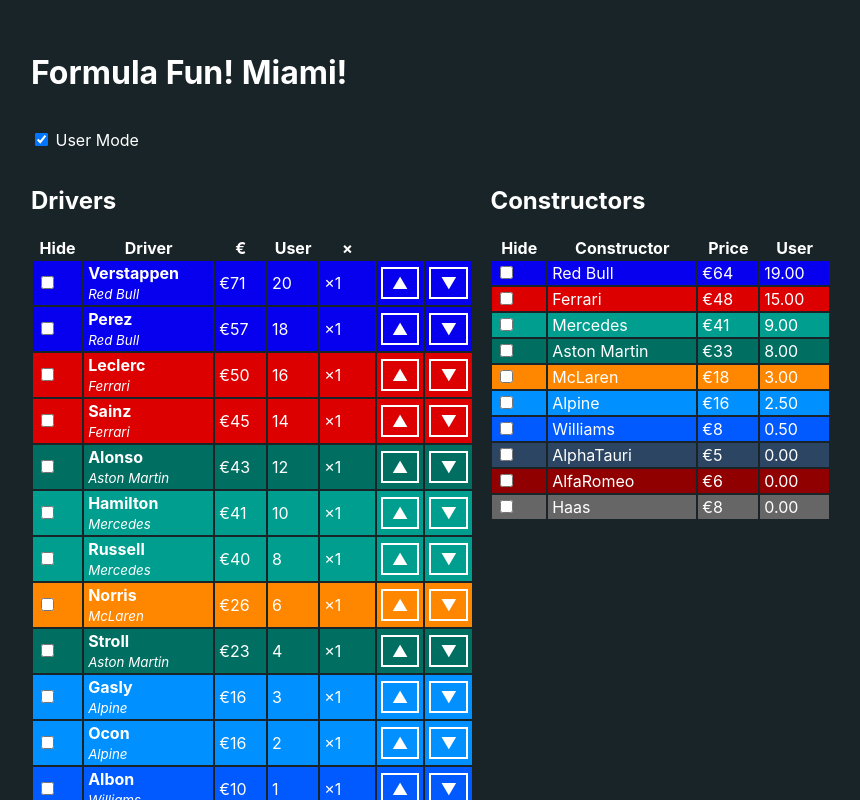
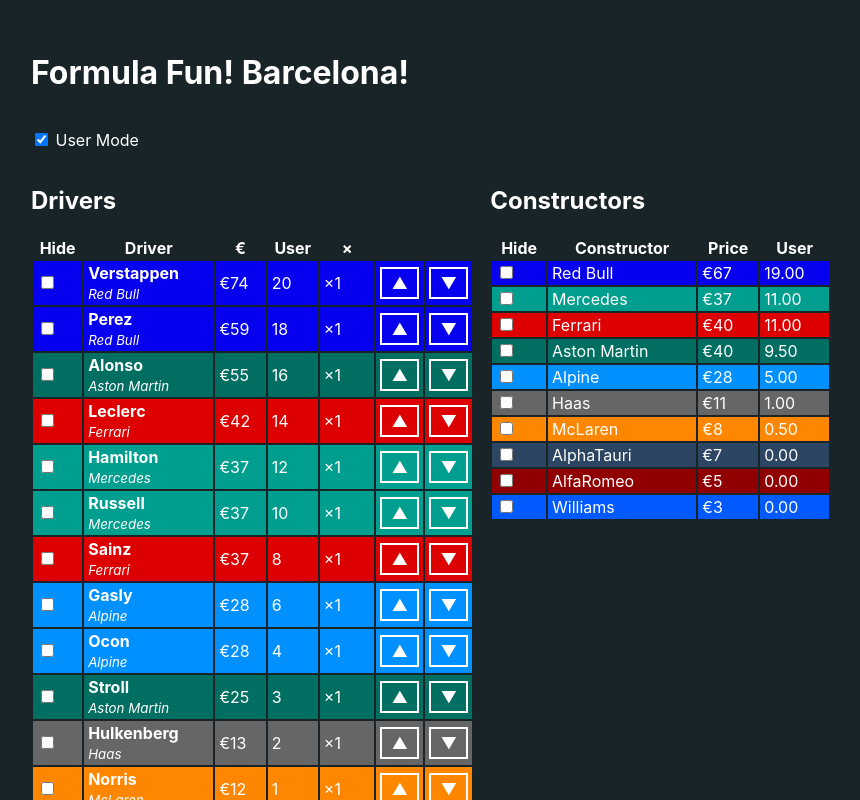
Before and after one commit to decepulis/formula-fun, a SvelteKit app: page / in a window 1280 px wide. Shown: the top 800 px of the page, without its empty margins (209-1069 px from the left). Built offline with nearby package versions, Linux system fonts and the light colour scheme.

Commit message:
prelim barcelona

```diff
--- a/src/2023.ts
+++ b/src/2023.ts
@@ -229,5 +229,55 @@
 			Hulkenberg: { o1: 50000, o3: 15000, o6: 1600, o10: 225 },
 			Magnussen: { o1: 50000, o3: 15000, o6: 1600, o10: 250 }
 		}
+	},
+	{
+		name: 'Monaco',
+		odds: {
+			Hamilton: { o1: 2000, o3: 300, o6: -275, o10: -400 },
+			Russell: { o1: 5000, o3: 800, o6: -200, o10: -300 },
+			Verstappen: { o1: 150, o3: -275, o6: -600, o10: -700 },
+			Perez: { o1: 700, o3: 110, o6: -400, o10: -550 },
+			Leclerc: { o1: 275, o3: -165, o6: -600, o10: -700 },
+			Sainz: { o1: 600, o3: -140, o6: -400, o10: -500 },
+			Piastri: { o1: 200000, o3: 50000, o6: 3300, o10: 350 },
+			Norris: { o1: 25000, o3: 6600, o6: 300, o10: -250 },
+			Stroll: { o1: 10000, o3: 1600, o6: 100, o10: -275 },
+			Alonso: { o1: 450, o3: -140, o6: -500, o10: -650 },
+			Gasly: { o1: 50000, o3: 6600, o6: 450, o10: -165 },
+			Ocon: { o1: 50000, o3: 6600, o6: 450, o10: -165 },
+			DeVries: { o1: 200000, o3: 100000, o6: 5000, o10: 700 },
+			Tsunoda: { o1: 100000, o3: 20000, o6: 2000, o10: 200 },
+			Bottas: { o1: 50000, o3: 6600, o6: 1200, o10: 110 },
+			Zhou: { o1: 200000, o3: 20000, o6: 3300, o10: 350 },
+			Albon: { o1: 200000, o3: 50000, o6: 5000, o10: 275 },
+			Sargeant: { o1: 250000, o3: 100000, o6: 5000, o10: 700 },
+			Hulkenberg: { o1: 100000, o3: 15000, o6: 2000, o10: 175 },
+			Magnussen: { o1: 100000, o3: 15000, o6: 2000, o10: 175 }
+		}
+	},
+	{
+		name: 'Barcelona',
+		odds: {
+			Verstappen: { o1: -350, o3: -600, o6: -800, o10: -1000 },
+			Perez: { o1: 400, o3: -350, o6: -700, o10: -900 },
+			Alonso: { o1: 700, o3: -225, o6: -500, o10: -800 },
+			Leclerc: { o1: 5000, o3: 250, o6: -400, o10: -600 },
+			Sainz: { o1: 6600, o3: 500, o6: -225, o10: -500 },
+			Ocon: { o1: 6600, o3: 1000, o6: 150, o10: -400 },
+			Russell: { o1: 6600, o3: 400, o6: -225, o10: -500 },
+			Hamilton: { o1: 6600, o3: 400, o6: -225, o10: -500 },
+			Gasly: { o1: 10000, o3: 1000, o6: 150, o10: -400 },
+			Stroll: { o1: 25000, o3: 1200, o6: 200, o10: -300 },
+			Hulkenberg: { o1: 25000, o3: 5000, o6: 1000, o10: 110 },
+			Norris: { o1: 50000, o3: 6600, o6: 1200, o10: 110 },
+			Tsunoda: { o1: 50000, o3: 6600, o6: 1400, o10: 225 },
+			Magnussen: { o1: 100000, o3: 25000, o6: 1400, o10: 200 },
+			DeVries: { o1: 100000, o3: 25000, o6: 4000, o10: 400 },
+			Zhou: { o1: 200000, o3: 50000, o6: 6600, o10: 400 },
+			Piastri: { o1: 200000, o3: 50000, o6: 6600, o10: 450 },
+			Bottas: { o1: 200000, o3: 25000, o6: 4000, o10: 400 },
+			Albon: { o1: 250000, o3: 75000, o6: 10000, o10: 500 },
+			Sargeant: { o1: 300000, o3: 100000, o6: 20000, o10: 1200 }
+		}
 	}
 ];
--- a/src/routes/+page.svelte
+++ b/src/routes/+page.svelte
@@ -15,7 +15,7 @@
 
 	import type { OddsTable, Race } from '../types';
 
-	const raceName = 'Miami';
+	const raceName = 'Barcelona';
 	const race = races.find(({ name }) => name === raceName) as Race;
 
 	const scoring = [20, 18, 16, 14, 12, 10, 8, 6, 4, 3, 2, 1];
```
